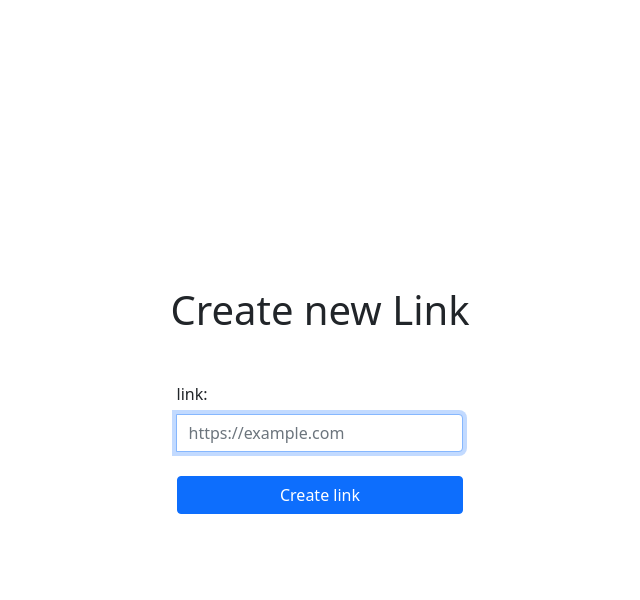
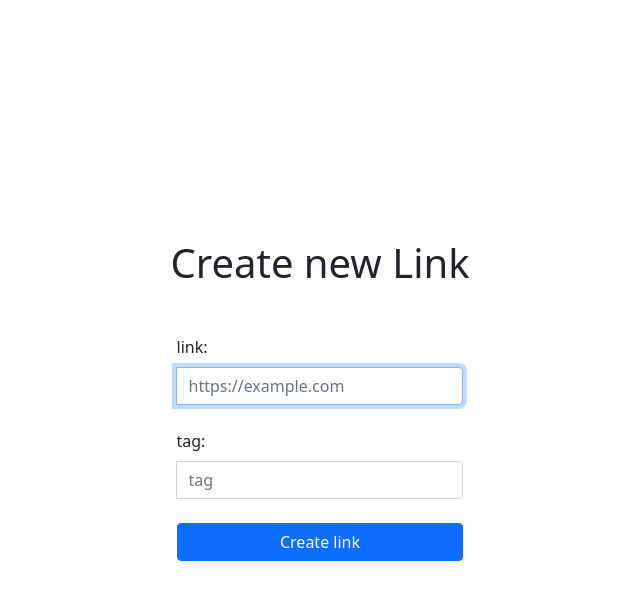
Before and after one commit to jonathan-santos/links-webapp, a Flask app: page /links/new in a window 1280 px wide. Shown: the top 600 px of the page, without its empty margins (320-960 px from the left). Run offline with Flask 2, Linux system fonts and the light colour scheme; parts of the project's set-up code (start-up, migrations or seed data) failed here and were passed over.

Commit message:
Add tag field in link creation

```diff
--- a/app/routes/links_new/router.py
+++ b/app/routes/links_new/router.py
@@ -2,7 +2,8 @@ from flask import Blueprint, render_template, request
 from flask_login import login_required, current_user
 from re import match
 
-from ...db import DB
+from app.db import DB
+from app.utils import clean_string
 
 links_new = Blueprint(
   'links_new', __name__,
@@ -16,6 +17,7 @@ def links_new_page():
     return render_template('links_new.html')
 
   link = request.form.get('link', '')
+  tag = request.form.get('tag', '')
 
   if not link:
       return ("link cannot be empty", 400)
@@ -23,11 +25,41 @@ def links_new_page():
   if not match("^(http(s)?:\/\/)+[\w\-\._~:\/?#[\]@!\$&'\(\)\*\+,;=.]+$", link):
     return ("links is invalid", 400)
 
-  db = DB("""
+  db = DB()
+
+  tag_id = 1 # untagged
+
+  if tag:
+    if len(tag) < 2:
+      db.close()
+      return ("tag length cannot be lower than 2", 400)
+
+    if len(tag) > 50:
+      db.close()
+      return ("tag length cannot be greater than 50", 400)
+
+    db.execute("SELECT id FROM tags WHERE title = %s", [tag])
+
+    tag_result = db.getOne()
+
+    if tag_result == None:
+      db.execute("""
+        INSERT INTO tags (title, created_at)
+        VALUES (%s, NOW())
+        RETURNING id
+      """, [clean_string(tag)])
+
+      tag_result = db.getOne()
+
+      db.save()
+
+    tag_id = tag_result[0]
+
+  db.execute("""
     INSERT INTO links (url, tag_id, user_id, created_at, updated_at)
     VALUES (%s, %s, %s, NOW(), NOW())
     RETURNING id
-  """, [link, 1, current_user.id])
+  """, [clean_string(link), tag_id, current_user.id])
 
   db.save()
   db.close()
--- a/app/routes/links_new/templates/links_new.html
+++ b/app/routes/links_new/templates/links_new.html
@@ -15,6 +15,12 @@
       pattern="^(http(s)?:\/\/)+[\w\-\._~:\/?#[\]@!\$&'\(\)\*\+,;=.]+$" autofocus required>
   </div>
 
+  <div class='input-group mb-4'>
+    <label for='tag' class='form-label w-100'>tag:</label>
+
+    <input id='tag' name='tag' class='form-control' placeholder='tag' autocomplete='off' min='2' max='50'>
+  </div>
+
   <input class='btn btn-primary w-100' type="submit" value="Create link">
 </form>
 {% endblock %}
```
